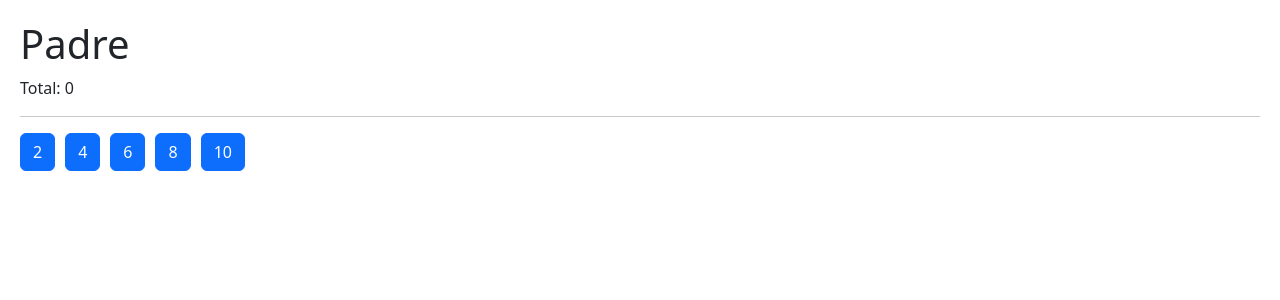
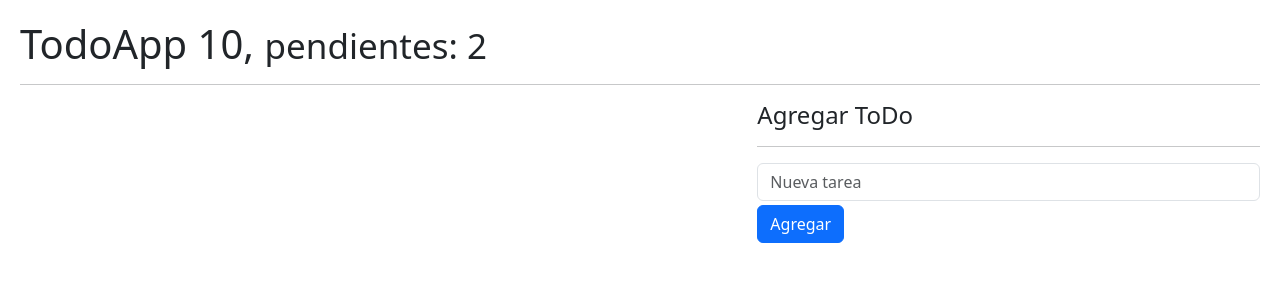
Before and after one commit to hernanfuria/react-hooks-app, a React (Vite) app: page / in a window 1280 px wide. Shown: the top 300 px of the page. Built offline with nearby package versions, Linux system fonts and the light colour scheme.

Commit message:
Intro reducer y tarea de TodoApp

```diff
--- /dev/null
+++ b/src/08-useReducer/TodoAdd.jsx
@@ -0,0 +1,40 @@
+import { useState } from "react";
+
+export const TodoAdd = ({onAddTodo}) => {
+    const [inputText, setInputText] = useState('')
+
+    const onInputChange = (event) => {
+        setInputText(event.target.value)
+    }
+
+    const onSubmit = (event) => {
+        event.preventDefault();
+        const newTodo = {
+            id: new Date().getTime(),
+            description: inputText,
+            done: false,
+        };
+        onAddTodo(newTodo);
+        setInputText('')
+    }
+
+    return (
+        <form onSubmit={onSubmit}>
+            <input
+                type="text"
+                value={inputText}
+                placeholder="Nueva tarea"
+                className="form-control"
+                onChange={(event) => onInputChange(event)}
+            />
+            <button
+                type="submit"
+                className="btn btn-primary mt-1"
+
+            >
+                Agregar
+            </button>
+            {/*<input type="submit" className="btn btn-primary mt-1" value="Agregaaaar" />*/}
+        </form>
+    )
+}
--- /dev/null
+++ b/src/08-useReducer/TodoApp.jsx
@@ -0,0 +1,67 @@
+import { useReducer, useState } from "react"
+import { todoReducer } from "./todoReducer"
+import { TodoList } from "./TodoList"
+import { TodoAdd } from "./TodoAdd"
+
+
+/*
+const initialState = [
+    {
+        id: new Date().getTime(),
+        description: 'besarlo a aniballs',
+        done: false,
+    },
+    {
+        id: new Date().getTime() * 3,
+        description: 'limpiar el baño',
+        done: false,
+    },
+    {
+        id: new Date().getTime() * 5,
+        description: 'Dormir la siesta',
+        done: false,
+    },
+]
+*/
+
+export const TodoApp = () => {
+    // const [todos, dispatch] = useReducer(todoReducer, initialState)
+
+    const [todos, setTodos] = useState([])
+
+    const onAddTodo = (todo) => {
+        setTodos([...todos, todo])
+    }
+
+    const onRemoveTodo = (id) => {
+        const newTodos = [];
+        for (const todo of todos) {
+            if (todo.id != id) {
+                newTodos.push(todo);
+            };
+        };
+        setTodos(newTodos);
+    }
+
+    return (
+        <>
+            <h1>TodoApp 10, <small>pendientes: 2</small></h1>
+            <hr />
+
+            <div className="row">
+
+                <div className="col-7">
+                    <TodoList todos={todos} onRemoveTodo={onRemoveTodo} />
+                </div>
+
+                <div className="col-5">
+                    <h4>Agregar ToDo</h4>
+                    <hr />
+                    <TodoAdd onAddTodo={onAddTodo} />
+                </div>
+
+            </div>
+
+        </>
+    )
+}
--- /dev/null
+++ b/src/08-useReducer/TodoItem.jsx
@@ -0,0 +1,15 @@
+import React from 'react'
+
+export const TodoItem = ({id, description, done, onRemoveTodo}) => {
+    return (
+        <li className="list-group-item d-flex justify-content-between">
+            <span className="align-self-center">{description}</span>
+            <button
+                className="btn btn-danger"
+                onClick={() => onRemoveTodo(id)}
+            >
+                Borrar
+            </button>
+        </li>
+    )
+}
--- /dev/null
+++ b/src/08-useReducer/TodoList.jsx
@@ -0,0 +1,18 @@
+import { TodoItem } from "./TodoItem"
+
+export const TodoList = ({todos, onRemoveTodo}) => {
+    return (
+        <ul className="list-group">
+            {
+                todos.map((todo) => (
+                    <TodoItem
+                        key={todo.id}
+                        id={todo.id}
+                        description={todo.description}
+                        onRemoveTodo={onRemoveTodo}
+                    />
+                ))
+            }
+        </ul>
+    )
+}
--- /dev/null
+++ b/src/08-useReducer/intro-reducer.js
@@ -0,0 +1,32 @@
+const initialState = [{
+    id: 1,
+    todo: "barrer",
+    done: false,
+}];
+
+const todoReducer = (state = initialState, action = {}) => {
+    if (action.type === '[TODO] add todo') {
+        return [...state, action.payload]
+    }
+
+    return state;
+};
+
+
+let todos = todoReducer();
+
+const newTodo = {
+    id: 2,
+    todo: "trapear",
+    done: false,
+};
+
+const addTodoAction = {
+    type: '[TODO] add todo',
+    payload: newTodo,
+};
+
+todos = todoReducer(todos, addTodoAction);
+
+
+console.log(todos);
--- /dev/null
+++ b/src/08-useReducer/todoReducer.js
@@ -0,0 +1,9 @@
+export const todoReducer = (initialState, action) => {
+    switch (action.type) {
+        case 'ABC':
+            throw new Error('action.type = ABC no esta implementado');
+
+        default:
+            return initialState;
+    }
+};
--- a/src/main.jsx
+++ b/src/main.jsx
@@ -1,6 +1,7 @@
 import React from 'react'
 import ReactDOM from 'react-dom/client'
 import './index.css'
+// import './08-useReducer/intro-reducer';
 // import { HooksApp } from './components/HooksApp.jsx'
 // import { CounterApp } from './01-useState/CounterApp.jsx'
 // import { CounterWithCustomHook } from './01-useState/CounterWithCustomHook.jsx'
@@ -11,10 +12,12 @@ import './index.css'
 // import { Layout } from './05-useLayoutEffect/Layout'
 // import { MemoHook } from './06-memos/MemoHook'
 // import { CallbackHook } from './06-memos/CallbackHook'
-import { Padre } from './07-tarea-memo/Padre'
+// import { Padre } from './07-tarea-memo/Padre'
+import { TodoApp } from './08-useReducer/TodoApp'
+
 
 ReactDOM.createRoot(document.getElementById('root')).render(
   //<React.StrictMode>
-    <Padre />
+    <TodoApp />
   //</React.StrictMode>,
-)
+ )
```
Also changed, not shown: 1 other file (tests, documents, lock files or other folders).
